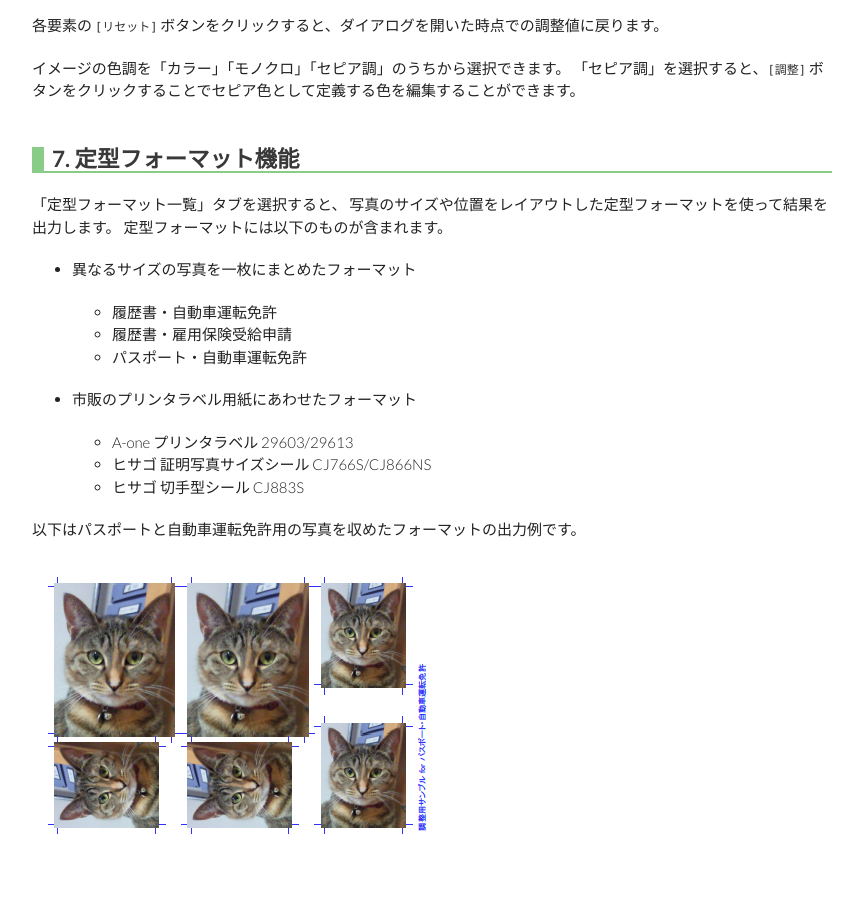
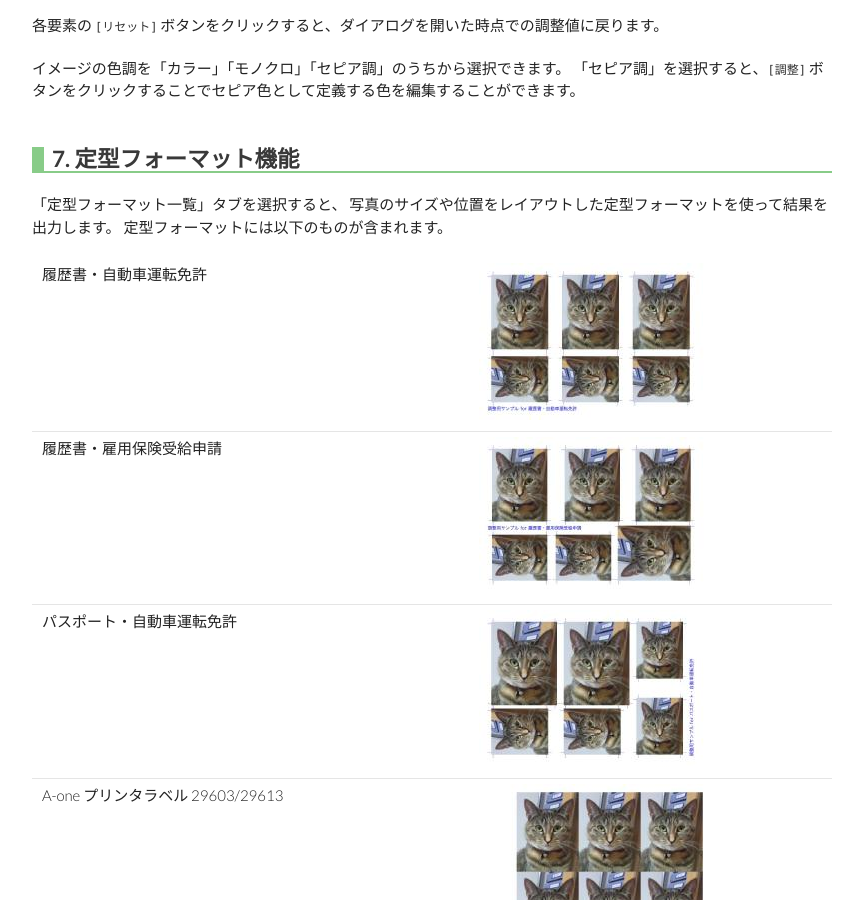
Before and after one commit to gura-app/gura-app.github.io, a Jekyll site: the page built from gurashot/index.md, in a window 1280 px wide and 900 px high, scrolled down 5926 px. Shown: the whole window, without its empty margins (208-1071 px from the left). Built offline with Jekyll 4.4.1, drawn with Linux system fonts in a browser that asks for light colours; Markdown is read by kramdown in place of the engine named in the settings.

Commit message:
modified document

```diff
--- a/gurashot/index.md
+++ b/gurashot/index.md
@@ -191,21 +191,27 @@ Gura Shot は、デジカメの画像から必要なサイズの証明写真を
 写真のサイズや位置をレイアウトした定型フォーマットを使って結果を出力します。
 定型フォーマットには以下のものが含まれます。
 
-* 異なるサイズの写真を一枚にまとめたフォーマット
+<table>
 
-  * 履歴書・自動車運転免許
-  * 履歴書・雇用保険受給申請
-  * パスポート・自動車運転免許
+<tr><td valign="top">履歴書・自動車運転免許</td>
+<td><img src="images/output-resume-and-license-shrink.jpg" /></td></tr>
 
-* 市販のプリンタラベル用紙にあわせたフォーマット
+<tr><td valign="top">履歴書・雇用保険受給申請</td>
+<td><img src="images/output-resume-and-assurance-shrink.jpg" /></td></tr>
 
-  * A-one プリンタラベル 29603/29613
-  * ヒサゴ 証明写真サイズシール CJ766S/CJ866NS
-  * ヒサゴ 切手型シール CJ883S
+<tr><td valign="top">パスポート・自動車運転免許</td>
+<td><img src="images/output-passport-and-license-shrink.jpg" /></td></tr>
 
-以下はパスポートと自動車運転免許用の写真を収めたフォーマットの出力例です。
+<tr><td valign="top">A-one プリンタラベル 29603/29613</td>
+<td><img src="images/output-a-one-shrink.jpg" /></td></tr>
 
-![passport-and-drivers-license](images/passport-and-drivers-license.png)
+<tr><td valign="top">ヒサゴ 証明写真サイズシール CJ766S/CJ866NS</td>
+<td><img src="images/output-hisago-id-shrink.jpg" /></td></tr>
+
+<tr><td valign="top">ヒサゴ 切手型シール CJ883S</td>
+<td><img src="images/output-hisago-stamp-shrink.jpg" /></td></tr>
+
+</table>
 
 
 ## <a name="output"></a>8. 出力機能
```
Also changed, not shown: gurashot/images/output-a-one-shrink.jpg (added), gurashot/images/output-a-one.jpg (added), gurashot/images/output-hisago-id-shrink.jpg (added), gurashot/images/output-hisago-id.jpg (added), gurashot/images/output-hisago-stamp-shrink.jpg (added), gurashot/images/output-hisago-stamp.jpg (added), gurashot/images/output-passport-and-license-shrink.jpg (added), gurashot/images/output-passport-and-license.jpg (added), gurashot/images/output-resume-and-assurance-shrink.jpg (added), gurashot/images/output-resume-and-assurance.jpg (added), gurashot/images/output-resume-and-license-shrink.jpg (added), gurashot/images/output-resume-and-license.jpg (added).
